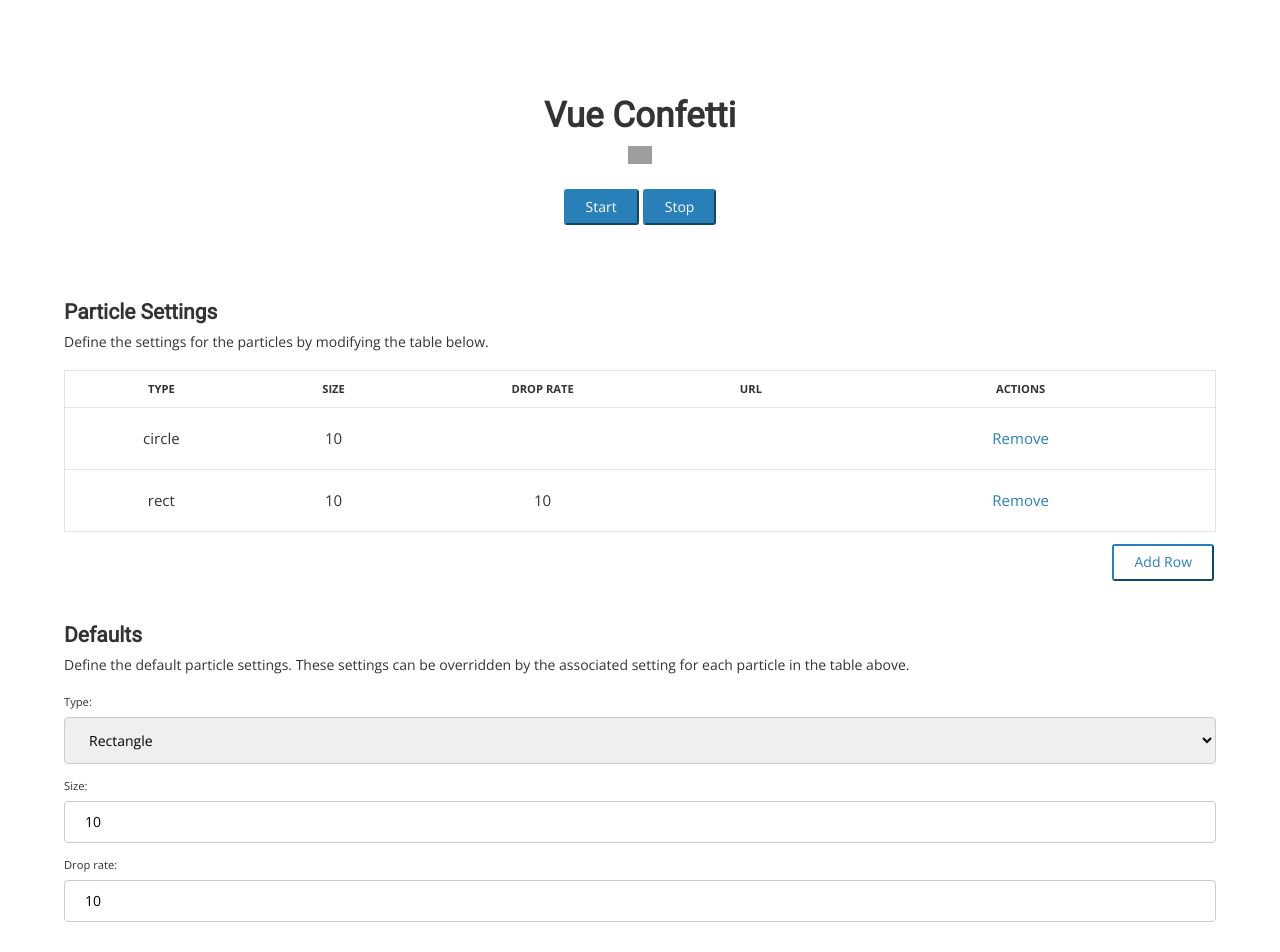
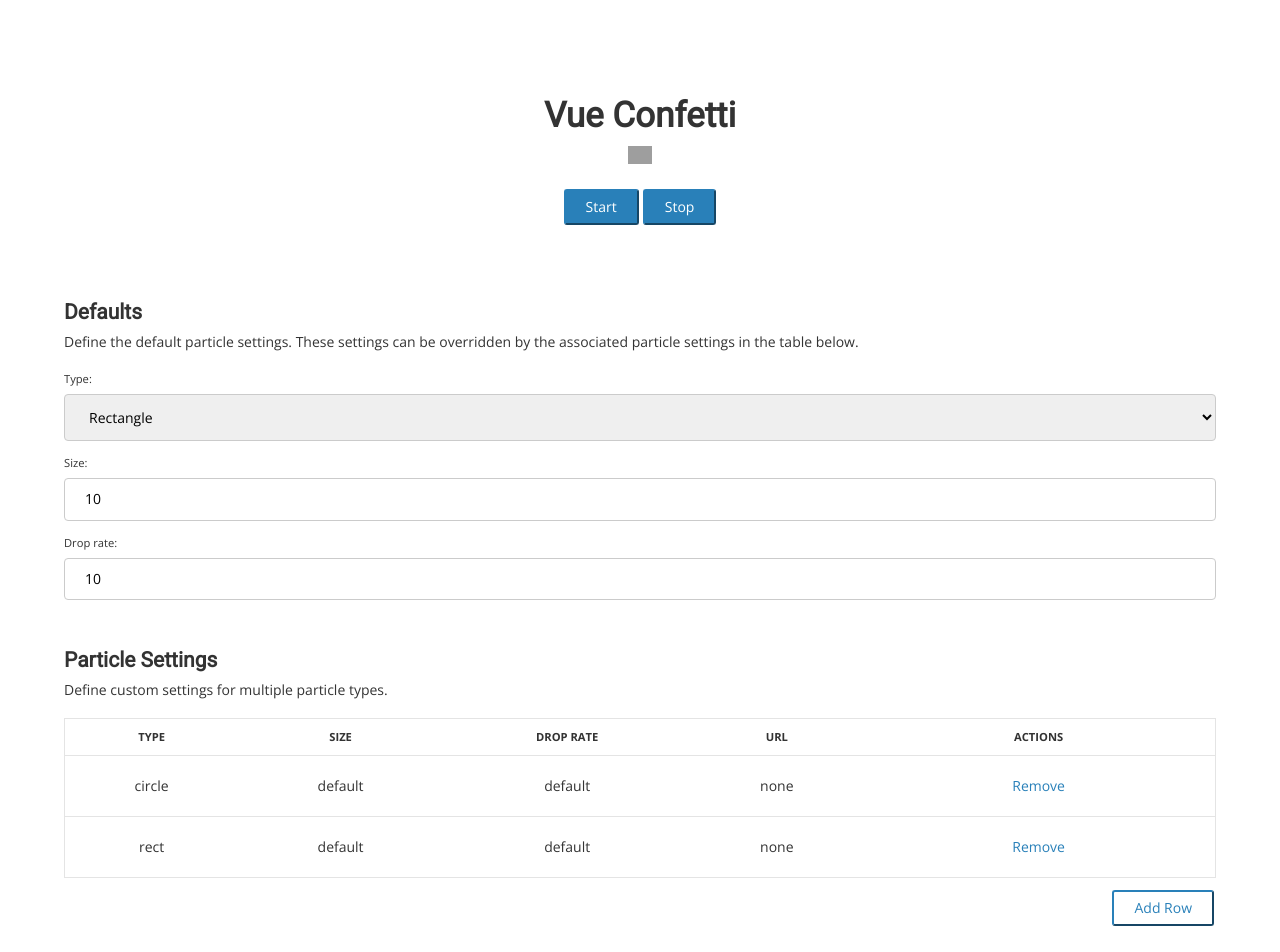
Before and after one commit to alexandermendes/vue-confetti, a Vue app: page / in a window 1280 px wide. Shown: the top 952 px of the page. Built offline with nearby package versions, Linux system fonts and the light colour scheme; grey boxes are pictures that could not be loaded; the HTML template or start-up script is replaced by a standard one.

Commit message:
refactor: reorganise demo sections

```diff
--- a/demo/App.vue
+++ b/demo/App.vue
@@ -16,9 +16,20 @@
     </header>
 
     <section>
+      <h2 class="subheading">Defaults</h2>
+      <p class="content">
+        Define the default particle settings. These settings can be overridden
+        by the associated particle settings in the table below.
+      </p>
+      <particle-options
+        v-model="defaultOptions"
+      />
+    </section>
+
+    <section>
       <h2 class="subheading">Particle Settings</h2>
       <p class="content">
-        Define the settings for the particles by modifying the table below.
+        Define custom settings for multiple particle types.
       </p>
 
       <table class="table">
@@ -33,10 +44,10 @@
           v-for="(particle, index) in particles"
           :key="index"
         >
-          <td class="table__cell">{{ particle.type }}</td>
-          <td class="table__cell">{{ particle.size }}</td>
-          <td class="table__cell">{{ particle.dropRate }}</td>
-          <td class="table__cell">{{ particle.url }}</td>
+          <td class="table__cell">{{ particle.type || 'default'  }}</td>
+          <td class="table__cell">{{ particle.size || 'default' }}</td>
+          <td class="table__cell">{{ particle.dropRate || 'default'  }}</td>
+          <td class="table__cell">{{ particle.url || 'none'  }}</td>
           <td class="table__cell">
             <button class="button button--text" @click="removeRow(index)">Remove</button>
           </td>
@@ -45,17 +56,6 @@
       <div class="table__buttons">
         <button class="button button--secondary" @click="addRow">Add Row</button>
       </div>
-    </section>
-
-    <section>
-      <h2 class="subheading">Defaults</h2>
-      <p class="content">
-        Define the default particle settings. These settings can be overridden
-        by the associated setting for each particle in the table above.
-      </p>
-      <particle-options
-        v-model="defaultOptions"
-      />
     </section>
 
     <section>
@@ -128,12 +128,9 @@
         particles:[
           {
             type: 'circle',
-            size: 10,
           },
           {
             type: 'rect',
-            size: 10,
-            dropRate: 10,
           },
         ],
 
--- a/demo/styles.scss
+++ b/demo/styles.scss
@@ -46,7 +46,6 @@ section {
     border-bottom: 1px solid $color-light-grey;
     padding: 10px 15px;
     text-align: center;
-    font-size: 15px;
     line-height: 1.4;
 
     &--header {
```
